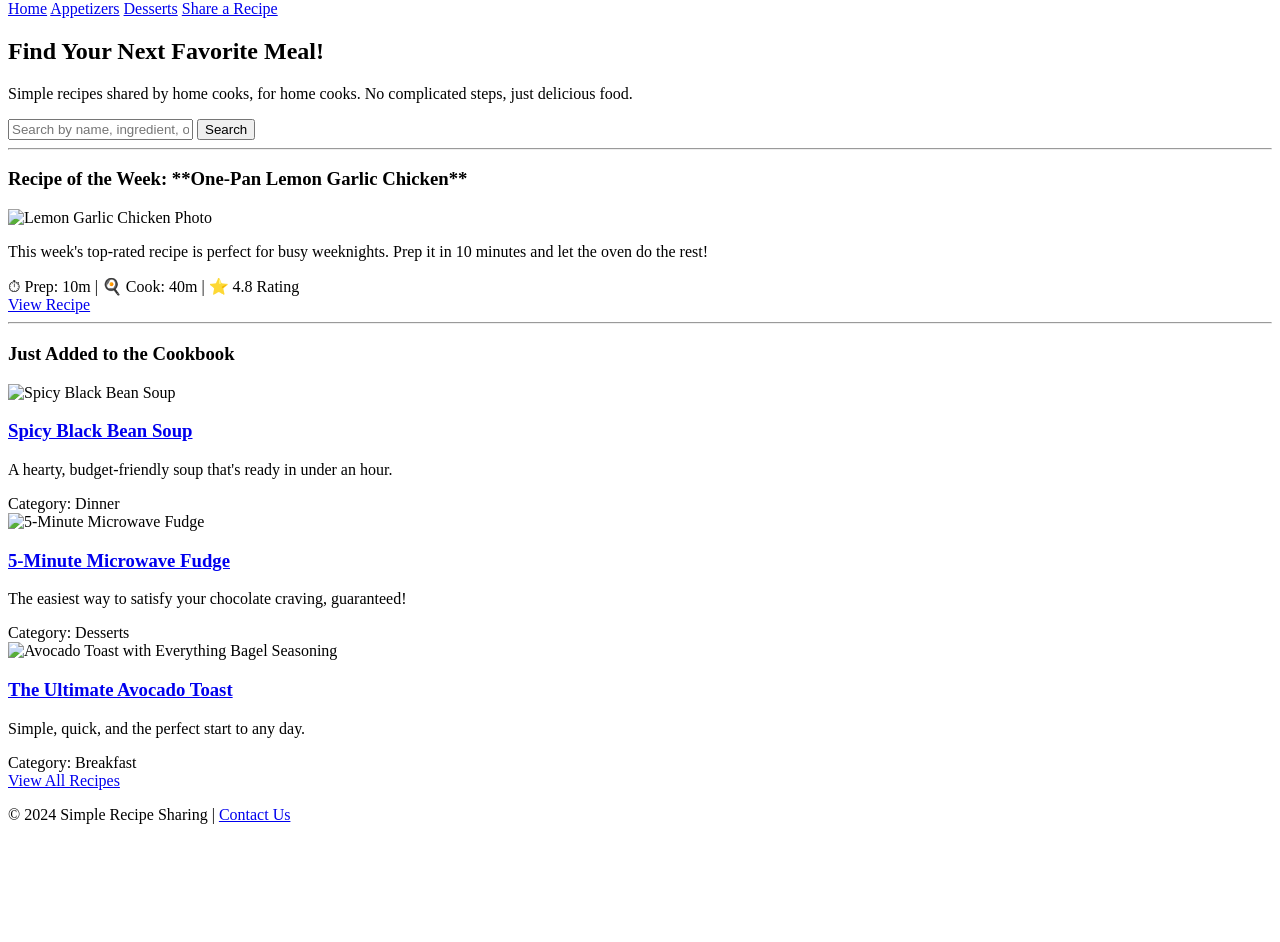
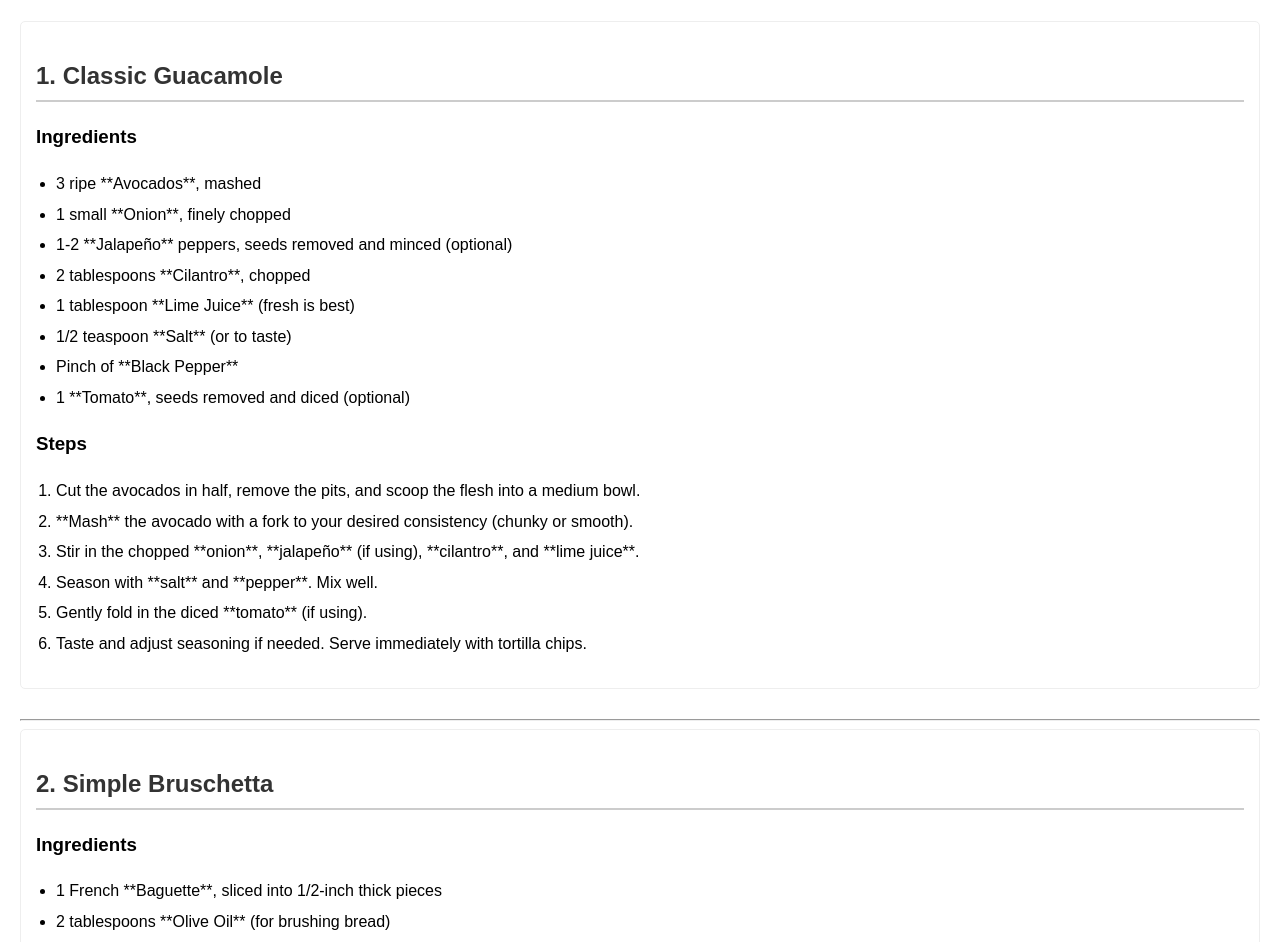
Before and after one commit to madush123/recipe-hub, a plain HTML site: page appertizers.html in a window 1280 px wide. Shown: the part 80-1022 px from the top of the page. Before the commit the page ends 920 px from the top, so only its background shows below. Drawn offline with Linux system fonts and the light colour scheme.

Commit message:
new appertizer

```diff
--- a/appertizers.html
+++ b/appertizers.html
@@ -3,88 +3,89 @@
 <head>
     <meta charset="UTF-8">
     <meta name="viewport" content="width=device-width, initial-scale=1.0">
-    <title>Simple Recipe Sharing | Your Home for Easy Cooking</title>
-    <link rel="stylesheet" href="styles.css"> </head>
+    <title>Appetizer Recipes</title>
+    <style>
+        body {
+            font-family: sans-serif;
+            line-height: 1.6;
+            margin: 20px;
+        }
+        h1, h2 {
+            color: #333;
+            border-bottom: 2px solid #ccc;
+            padding-bottom: 5px;
+        }
+        .recipe {
+            margin-bottom: 30px;
+            padding: 15px;
+            border: 1px solid #eee;
+            border-radius: 5px;
+        }
+        .ingredients-list, .steps-list {
+            padding-left: 20px;
+        }
+        .ingredients-list li, .steps-list li {
+            margin-bottom: 5px;
+        }
+    </style>
+</head>
 <body>
 
-    <header>
-        <h1>Simple Recipe Sharing</h1>
-        <nav>
-            <a href="index.html">Home</a>
-            <a href="appertizers.html">Appetizers</a>
-            <a href="desserts.html">Desserts</a>
-            <a href="submit.html">Share a Recipe</a>
-        </nav>
-    </header>
+    <h1>Delicious Appetizer Recipes</h1>
 
-    <main>
-        <section class="hero-section">
-            <h2>Find Your Next Favorite Meal!</h2>
-            <p>Simple recipes shared by home cooks, for home cooks. No complicated steps, just delicious food.</p>
+    <div class="recipe">
+        <h2>1. Classic Guacamole</h2>
 
-            <form action="search-results.html" method="get" class="search-bar">
-                <input type="text" name="query" placeholder="Search by name, ingredient, or cuisine...">
-                <button type="submit">Search</button>
-            </form>
-        </section>
+        <h3>Ingredients</h3>
+        <ul class="ingredients-list">
+            <li>3 ripe **Avocados**, mashed</li>
+            <li>1 small **Onion**, finely chopped</li>
+            <li>1-2 **Jalapeño** peppers, seeds removed and minced (optional)</li>
+            <li>2 tablespoons **Cilantro**, chopped</li>
+            <li>1 tablespoon **Lime Juice** (fresh is best)</li>
+            <li>1/2 teaspoon **Salt** (or to taste)</li>
+            <li>Pinch of **Black Pepper**</li>
+            <li>1 **Tomato**, seeds removed and diced (optional)</li>
+        </ul>
 
-        <hr>
+        <h3>Steps</h3>
+        <ol class="steps-list">
+            <li>Cut the avocados in half, remove the pits, and scoop the flesh into a medium bowl.</li>
+            <li>**Mash** the avocado with a fork to your desired consistency (chunky or smooth).</li>
+            <li>Stir in the chopped **onion**, **jalapeño** (if using), **cilantro**, and **lime juice**.</li>
+            <li>Season with **salt** and **pepper**. Mix well.</li>
+            <li>Gently fold in the diced **tomato** (if using).</li>
+            <li>Taste and adjust seasoning if needed. Serve immediately with tortilla chips.</li>
+        </ol>
+    </div>
 
-        <section class="featured-section">
-            <h3>Recipe of the Week: **One-Pan Lemon Garlic Chicken**</h3>
-            <div class="featured-card">
-                <img src="images/featured-chicken.jpg" alt="Lemon Garlic Chicken Photo">
-                <div class="featured-content">
-                    <p>This week's top-rated recipe is perfect for busy weeknights. Prep it in 10 minutes and let the oven do the rest!</p>
-                    <div class="details">
-                        <span>⏱ Prep: 10m | 🍳 Cook: 40m | ⭐ 4.8 Rating</span>
-                    </div>
-                    <a href="recipes/lemon-chicken.html" class="button-link">View Recipe</a>
-                </div>
-            </div>
-        </section>
+    <hr>
 
-        <hr>
+    <div class="recipe">
+        <h2>2. Simple Bruschetta</h2>
 
-        <section class="new-recipes-section">
-            <h3>Just Added to the Cookbook</h3>
+        <h3>Ingredients</h3>
+        <ul class="ingredients-list">
+            <li>1 French **Baguette**, sliced into 1/2-inch thick pieces</li>
+            <li>2 tablespoons **Olive Oil** (for brushing bread)</li>
+            <li>3 medium **Tomatoes** (Roma or cherry), diced</li>
+            <li>2 cloves **Garlic**, minced</li>
+            <li>2 tablespoons fresh **Basil**, chopped</li>
+            <li>1 tablespoon **Balsamic Vinegar**</li>
+            <li>1 tablespoon **Olive Oil** (for topping mixture)</li>
+            <li>**Salt** and **Black Pepper** to taste</li>
+        </ul>
 
-            <div class="recipe-grid">
-                <div class="recipe-card">
-                    <img src="images/new-recipe-1.jpg" alt="Spicy Black Bean Soup">
-                    <h3><a href="recipes/black-bean-soup.html">Spicy Black Bean Soup</a></h3>
-                    <p class="summary">A hearty, budget-friendly soup that's ready in under an hour.</p>
-                    <div class="details">
-                        <span>Category: Dinner</span>
-                    </div>
-                </div>
-
-                <div class="recipe-card">
-                    <img src="images/new-recipe-2.jpg" alt="5-Minute Microwave Fudge">
-                    <h3><a href="recipes/microwave-fudge.html">5-Minute Microwave Fudge</a></h3>
-                    <p class="summary">The easiest way to satisfy your chocolate craving, guaranteed!</p>
-                    <div class="details">
-                        <span>Category: Desserts</span>
-                    </div>
-                </div>
-
-                <div class="recipe-card">
-                    <img src="images/new-recipe-3.jpg" alt="Avocado Toast with Everything Bagel Seasoning">
-                    <h3><a href="recipes/avocado-toast.html">The Ultimate Avocado Toast</a></h3>
-                    <p class="summary">Simple, quick, and the perfect start to any day.</p>
-                    <div class="details">
-                        <span>Category: Breakfast</span>
-                    </div>
-                </div>
-            </div>
-
-            <a href="browse-all.html" class="button-link view-all">View All Recipes</a>
-        </section>
-    </main>
-
-    <footer>
-        <p>&copy; 2024 Simple Recipe Sharing | <a href="contact.html">Contact Us</a></p>
-    </footer>
+        <h3>Steps</h3>
+        <ol class="steps-list">
+            <li>Preheat oven to 350°F (175°C). Brush both sides of the baguette slices with **olive oil** and arrange on a baking sheet.</li>
+            <li>**Toast** in the oven for about 8-10 minutes, or until lightly golden and crisp. Remove and let cool.</li>
+            <li>While the bread is toasting, prepare the topping: In a medium bowl, combine the diced **tomatoes**, minced **garlic**, chopped **basil**, **balsamic vinegar**, and 1 tablespoon of **olive oil**.</li>
+            <li>Season the tomato mixture generously with **salt** and **pepper**. Stir well.</li>
+            <li>Spoon a generous amount of the tomato mixture onto each toasted baguette slice.</li>
+            <li>Serve immediately. A drizzle of extra balsamic glaze on top is optional.</li>
+        </ol>
+    </div>
 
 </body>
 </html>
```
